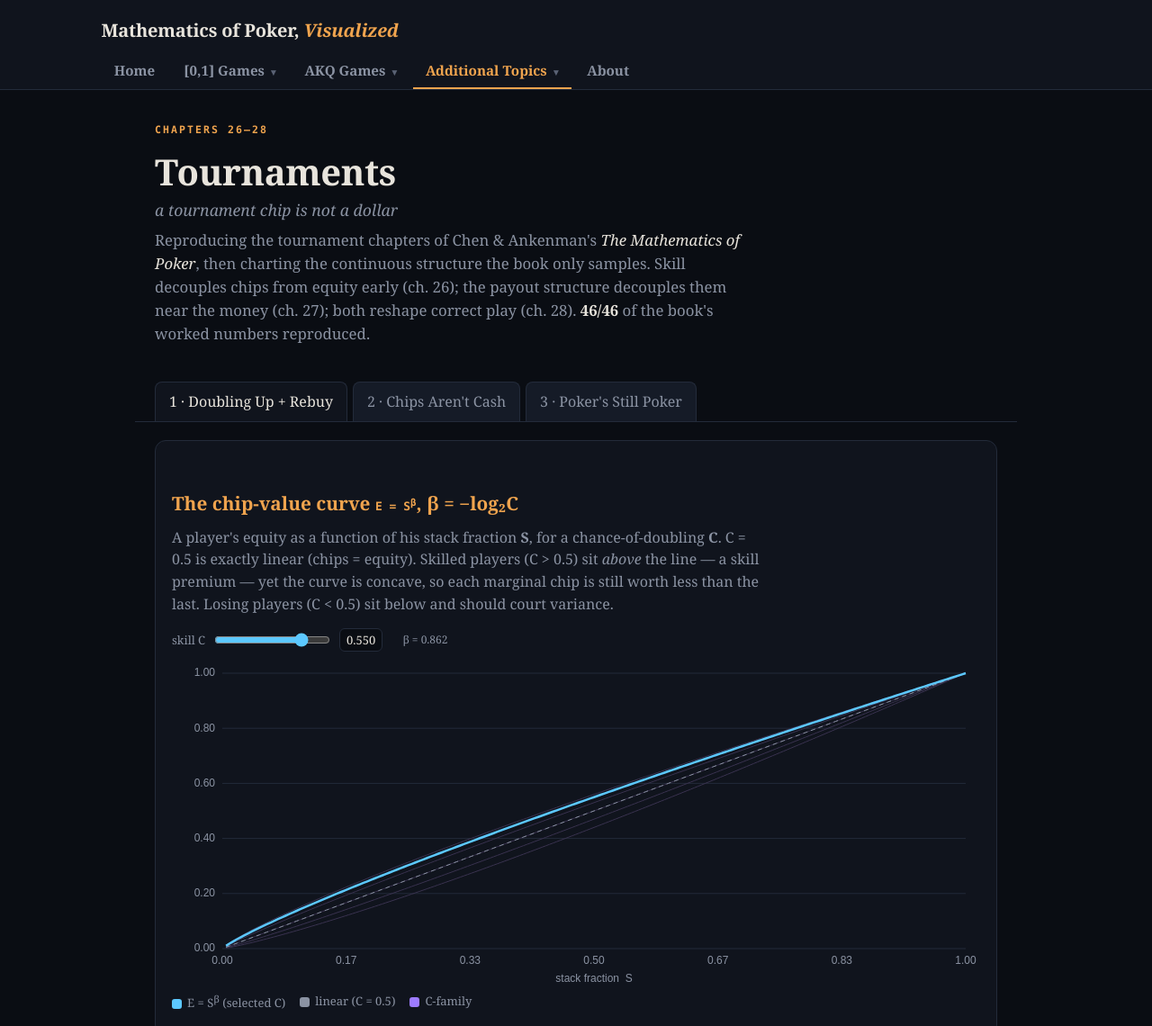
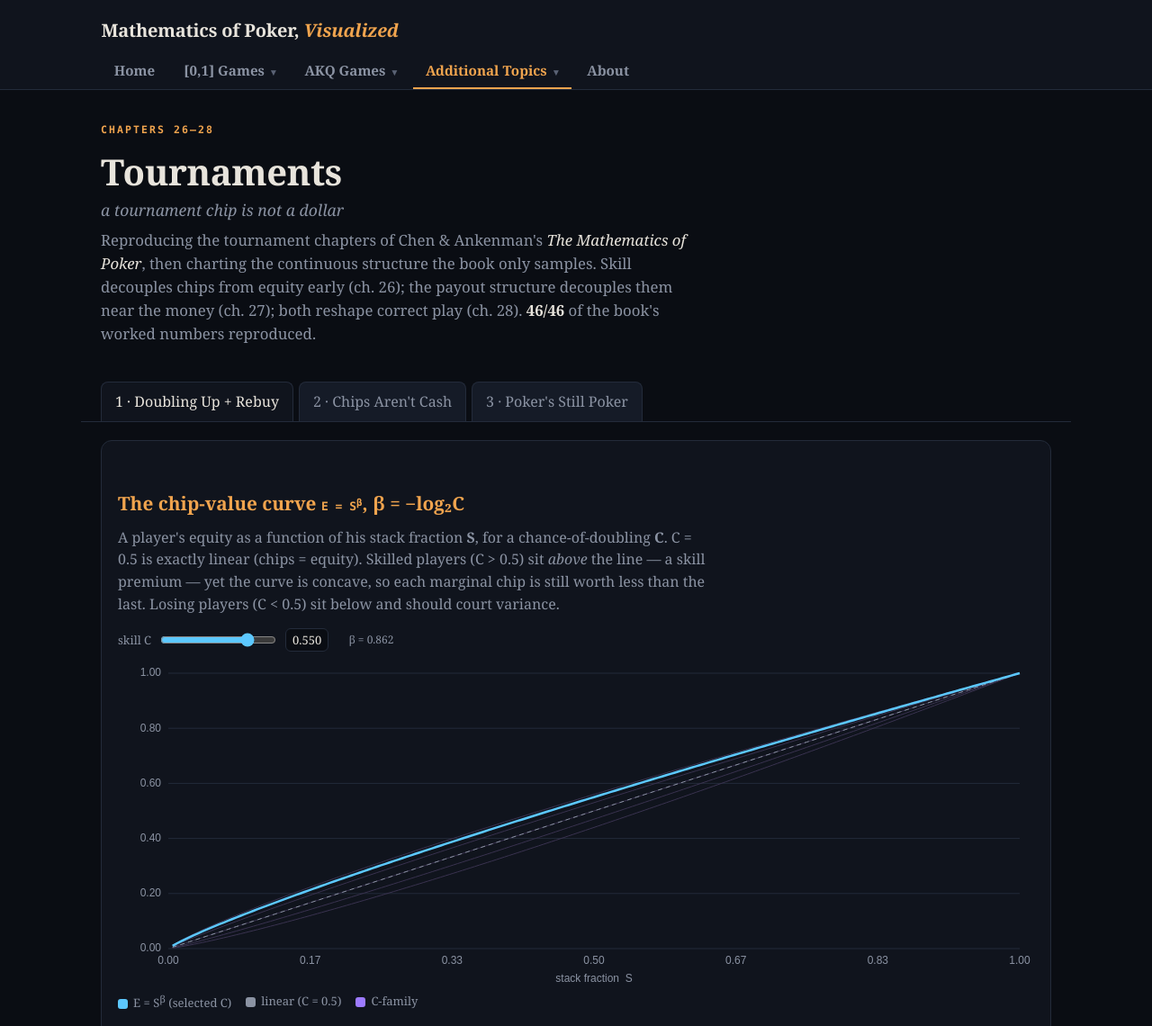
Before and after one commit to joeypopelka/mathematics-of-poker-visualized, a plain HTML site: page tournaments/index.html in a window 1280 px wide. Shown: the top 1140 px of the page at 90% size. Drawn offline with Linux system fonts and the light colour scheme.

Commit message:
Fix game 11 font override; widen tournaments to the standard column
Game 11 redefined --serif to Iowan Old Style (hidden behind a CSS
comment that the token cleanup regex skipped), so its h1 rendered in a
larger-looking face at the same px size. Removed; all pages now resolve
Charter. Tournaments containers 980px -> 1100px to match the site-wide
column.

Co-Authored-By: Claude Fable 5 <noreply@anthropic.com>

```diff
--- a/tournaments/index.html
+++ b/tournaments/index.html
@@ -14,13 +14,13 @@
     --warn:#ff6b6b;
   }
 
-  header{padding:2.2rem 22px 10px;max-width:980px;margin:0 auto}
-  .tabs{display:flex;gap:6px;padding:14px 22px 0;max-width:980px;margin:0 auto;
+  header{padding:2.2rem 22px 10px;max-width:1100px;margin:0 auto}
+  .tabs{display:flex;gap:6px;padding:14px 22px 0;max-width:1100px;margin:0 auto;
     flex-wrap:wrap;border-bottom:1px solid var(--line)}
   .tab{padding:9px 15px;border:1px solid var(--line);border-bottom:none;
     border-radius:8px 8px 0 0;cursor:pointer;color:var(--dim);background:#151B27}
   .tab.on{color:var(--ink);background:var(--panel);border-color:var(--line)}
-  main{max-width:980px;margin:0 auto;padding:20px 22px 60px}
+  main{max-width:1100px;margin:0 auto;padding:20px 22px 60px}
   .view{display:none} .view.on{display:block}
   .panel{background:var(--panel);border:1px solid var(--line);border-radius:12px;
     padding:18px;margin:0 0 18px}
```
Also changed, not shown: zero-one/game11.html (+0 -2 lines).
